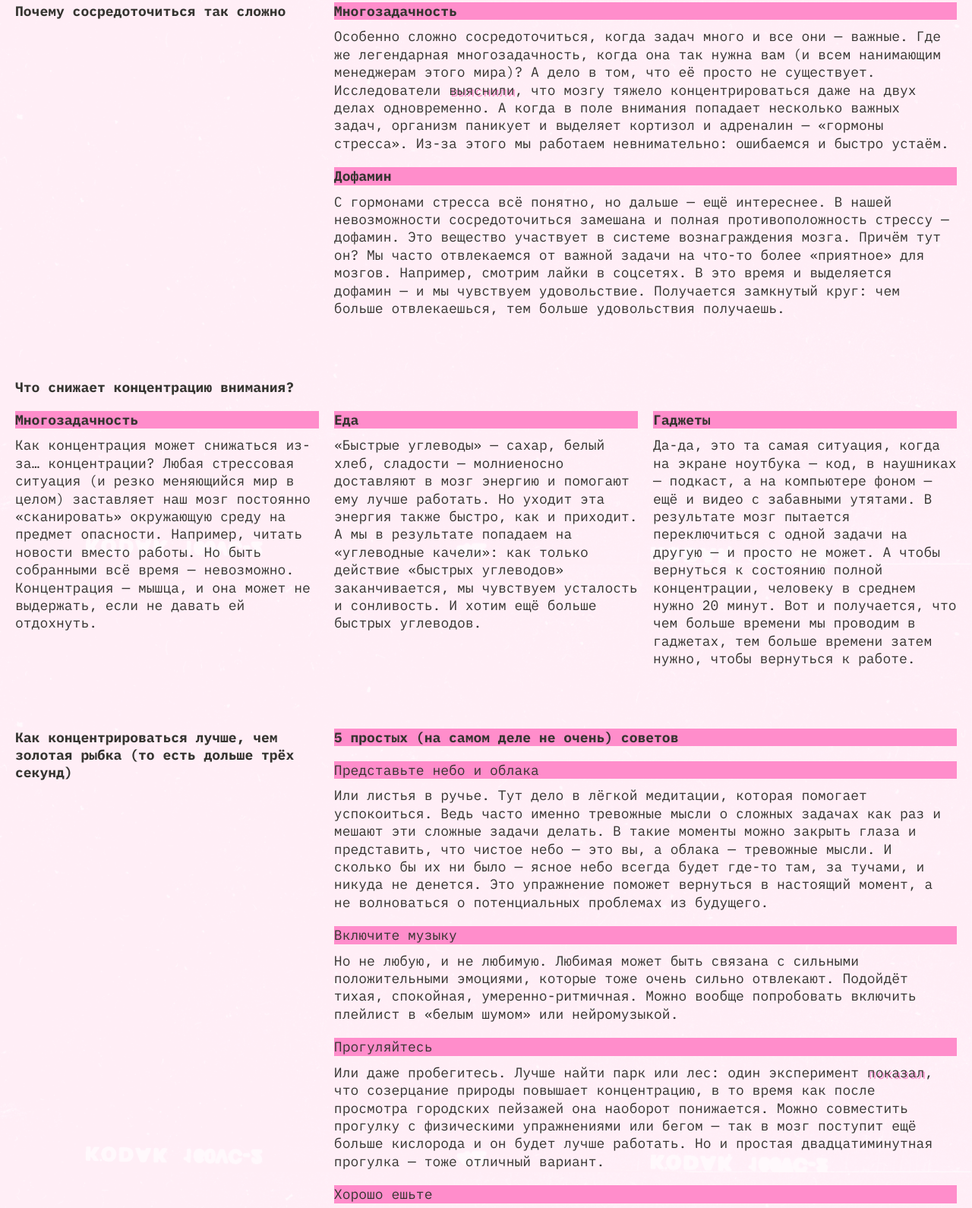
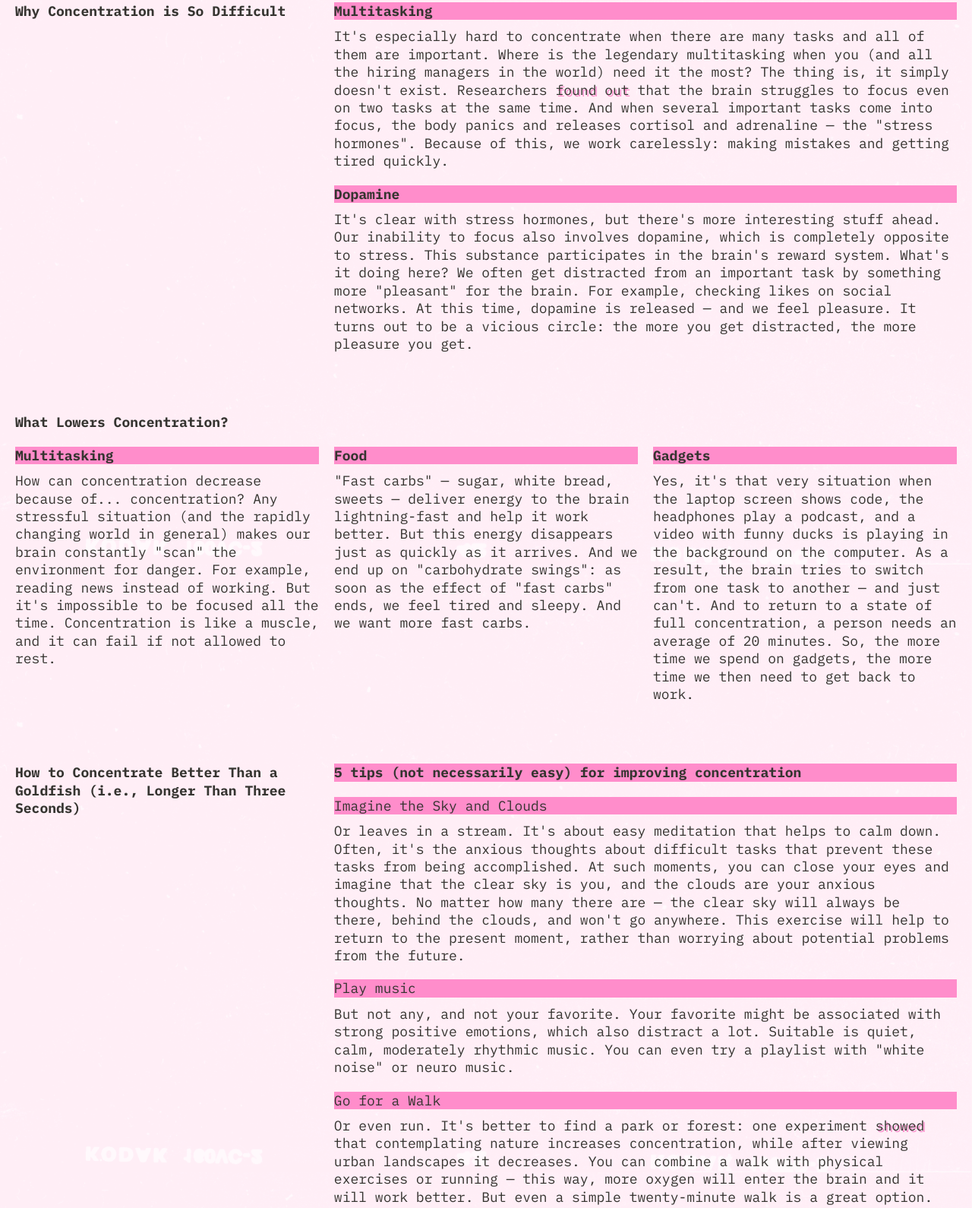
Before and after one commit to makarovaiuliia/slozhno-sosredotochitsya, a website: page index.html in a window 1280 px wide. Shown: the part 857-2447 px from the top of the page at 76% size. Drawn offline with Linux system fonts and the light colour scheme.

Commit message:
eng lang

```diff
--- a/index.html
+++ b/index.html
@@ -1,10 +1,10 @@
 <!doctype html>
-<html lang="ru">
+<html lang="en">
   <head>
     <meta charset="UTF-8" />
     <meta http-equiv="X-UA-Compatible" content="IE=edge" />
     <meta name="viewport" content="width=device-width, initial-scale=1.0" />
-    <title>Сложно сосредоточиться</title>
+    <title>Hard to focus</title>
     <link rel="icon" href="./images/favicon.ico" sizes="any" />
     <link rel="icon" href="./images/favicon.svg" type="image/svg+xml" />
     <link rel="apple-touch-icon" href="./images/mobile-icon.png" />
@@ -25,7 +25,7 @@
             <button
               class="header__theme-menu-button header__theme-menu-button_type_light"
             >
-              день
+              day
             </button>
           </li>
           <li class="header__theme-menu-item">
@@ -33,163 +33,165 @@
               class="header__theme-menu-button header__theme-menu-button_active header__theme-menu-button_type_auto"
               disabled
             >
-              авто
+              auto
             </button>
           </li>
           <li class="header__theme-menu-item">
             <button
               class="header__theme-menu-button header__theme-menu-button_type_dark"
             >
-              неон
+              neon
             </button>
           </li>
         </ul>
       </nav>
       <h1 class="main-title header__title">no focus</h1>
       <p class="header__text title-decor">
-        Что делать, когда не можешь делать ничего<br />Или почему нам так сложно
-        сконцентрироваться, особенно когда очень надо
+        What to do when you can't do anything<br />Or why it's so hard for us to
+        concentrate, especially when it's really needed
       </p>
     </header>
     <main>
       <section class="block block__reasons">
-        <h2 class="title title__reasons">Почему сосредоточиться так сложно</h2>
+        <h2 class="title title__reasons">Why Concentration is So Difficult</h2>
         <article class="article">
-          <h3 class="title-decor">Многозадачность</h3>
+          <h3 class="title-decor">Multitasking</h3>
           <p>
-            Особенно сложно сосредоточиться, когда задач много и все они —
-            важные. Где же легендарная многозадачность, когда она так нужна вам
-            (и всем нанимающим менеджерам этого мира)? А дело в том, что её
-            просто не существует. Исследователи
+            It's especially hard to concentrate when there are many tasks and
+            all of them are important. Where is the legendary multitasking when
+            you (and all the hiring managers in the world) need it the most? The
+            thing is, it simply doesn't exist. Researchers
             <a
               href="https://dana.org/article/multicosts-of-multitasking/"
               class="link"
-              >выяснили</a
-            >, что мозгу тяжело концентрироваться даже на двух делах
-            одновременно. А когда в поле внимания попадает несколько важных
-            задач, организм паникует и выделяет кортизол и адреналин — «гормоны
-            стресса». Из-за этого мы работаем невнимательно: ошибаемся и быстро
-            устаём.
+              >found out</a
+            >
+            that the brain struggles to focus even on two tasks at the same
+            time. And when several important tasks come into focus, the body
+            panics and releases cortisol and adrenaline — the "stress hormones".
+            Because of this, we work carelessly: making mistakes and getting
+            tired quickly.
           </p>
         </article>
         <article class="article">
-          <h3 class="title-decor">Дофамин</h3>
+          <h3 class="title-decor">Dopamine</h3>
           <p>
-            С гормонами стресса всё понятно, но дальше — ещё интереснее. В нашей
-            невозможности сосредоточиться замешана и полная противоположность
-            стрессу — дофамин. Это вещество участвует в системе вознаграждения
-            мозга. Причём тут он? Мы часто отвлекаемся от важной задачи на
-            что-то более «приятное» для мозгов. Например, смотрим лайки в
-            соцсетях. В это время и выделяется дофамин — и мы чувствуем
-            удовольствие. Получается замкнутый круг: чем больше отвлекаешься,
-            тем больше удовольствия получаешь.
+            It's clear with stress hormones, but there's more interesting stuff
+            ahead. Our inability to focus also involves dopamine, which is
+            completely opposite to stress. This substance participates in the
+            brain's reward system. What's it doing here? We often get distracted
+            from an important task by something more "pleasant" for the brain.
+            For example, checking likes on social networks. At this time,
+            dopamine is released — and we feel pleasure. It turns out to be a
+            vicious circle: the more you get distracted, the more pleasure you
+            get.
           </p>
         </article>
       </section>
       <section class="block block__cause">
-        <h2 class="title title__cause">Что снижает концентрацию внимания?</h2>
+        <h2 class="title title__cause">What Lowers Concentration?</h2>
         <article class="article">
-          <h3 class="title-decor">Многозадачность</h3>
+          <h3 class="title-decor">Multitasking</h3>
           <p>
-            Как концентрация может снижаться из-за… концентрации? Любая
-            стрессовая ситуация (и резко меняющийся мир в целом) заставляет наш
-            мозг постоянно «сканировать» окружающую среду на предмет опасности.
-            Например, читать новости вместо работы. Но быть собранными всё время
-            — невозможно. Концентрация — мышца, и она может не выдержать, если
-            не давать ей отдохнуть.
+            How can concentration decrease because of... concentration? Any
+            stressful situation (and the rapidly changing world in general)
+            makes our brain constantly "scan" the environment for danger. For
+            example, reading news instead of working. But it's impossible to be
+            focused all the time. Concentration is like a muscle, and it can
+            fail if not allowed to rest.
           </p>
         </article>
         <article class="article">
-          <h3 class="title-decor">Еда</h3>
+          <h3 class="title-decor">Food</h3>
           <p>
-            «Быстрые углеводы» — сахар, белый хлеб, сладости — молниеносно
-            доставляют в мозг энергию и помогают ему лучше работать. Но уходит
-            эта энергия также быстро, как и приходит. А мы в результате попадаем
-            на «углеводные качели»: как только действие «быстрых углеводов»
-            заканчивается, мы чувствуем усталость и сонливость. И хотим ещё
-            больше быстрых углеводов.
+            "Fast carbs" — sugar, white bread, sweets — deliver energy to the
+            brain lightning-fast and help it work better. But this energy
+            disappears just as quickly as it arrives. And we end up on
+            "carbohydrate swings": as soon as the effect of "fast carbs" ends,
+            we feel tired and sleepy. And we want more fast carbs.
           </p>
         </article>
         <article class="article">
-          <h3 class="title-decor">Гаджеты</h3>
+          <h3 class="title-decor">Gadgets</h3>
           <p>
-            Да-да, это та самая ситуация, когда на экране ноутбука — код, в
-            наушниках — подкаст, а на компьютере фоном — ещё и видео с забавными
-            утятами. В результате мозг пытается переключиться с одной задачи на
-            другую — и просто не может. А чтобы вернуться к состоянию полной
-            концентрации, человеку в среднем нужно 20 минут. Вот и получается,
-            что чем больше времени мы проводим в гаджетах, тем больше времени
-            затем нужно, чтобы вернуться к работе.
+            Yes, it's that very situation when the laptop screen shows code, the
+            headphones play a podcast, and a video with funny ducks is playing
+            in the background on the computer. As a result, the brain tries to
+            switch from one task to another — and just can't. And to return to a
+            state of full concentration, a person needs an average of 20
+            minutes. So, the more time we spend on gadgets, the more time we
+            then need to get back to work.
           </p>
         </article>
       </section>
       <section class="block block__advice">
         <h2 class="title title_advice">
-          Как концентрироваться лучше, чем золотая рыбка (то есть дольше трёх
-          секунд)
+          How to Concentrate Better Than a Goldfish (i.e., Longer Than Three
+          Seconds)
         </h2>
         <article class="advice__article">
           <h3 class="title-decor">
-            5 простых (на самом деле не очень) советов
+            5 tips (not necessarily easy) for improving concentration
           </h3>
           <ul class="advice__list">
             <li class="article">
               <h4 class="title-decor article-subtitle">
-                Представьте небо и облака
+                Imagine the Sky and Clouds
               </h4>
               <p>
-                Или листья в ручье. Тут дело в лёгкой медитации, которая
-                помогает успокоиться. Ведь часто именно тревожные мысли о
-                сложных задачах как раз и мешают эти сложные задачи делать. В
-                такие моменты можно закрыть глаза и представить, что чистое небо
-                — это вы, а облака — тревожные мысли. И сколько бы их ни было —
-                ясное небо всегда будет где-то там, за тучами, и никуда не
-                денется. Это упражнение поможет вернуться в настоящий момент, а
-                не волноваться о потенциальных проблемах из будущего.
+                Or leaves in a stream. It's about easy meditation that helps to
+                calm down. Often, it's the anxious thoughts about difficult
+                tasks that prevent these tasks from being accomplished. At such
+                moments, you can close your eyes and imagine that the clear sky
+                is you, and the clouds are your anxious thoughts. No matter how
+                many there are — the clear sky will always be there, behind the
+                clouds, and won't go anywhere. This exercise will help to return
+                to the present moment, rather than worrying about potential
+                problems from the future.
               </p>
             </li>
             <li class="article">
-              <h4 class="title-decor article-subtitle">Включите музыку</h4>
+              <h4 class="title-decor article-subtitle">Play music</h4>
               <p>
-                Но не любую, и не любимую. Любимая может быть связана с сильными
-                положительными эмоциями, которые тоже очень сильно отвлекают.
-                Подойдёт тихая, спокойная, умеренно-ритмичная. Можно вообще
-                попробовать включить плейлист в «белым шумом» или нейромузыкой.
+                But not any, and not your favorite. Your favorite might be
+                associated with strong positive emotions, which also distract a
+                lot. Suitable is quiet, calm, moderately rhythmic music. You can
+                even try a playlist with "white noise" or neuro music.
               </p>
             </li>
             <li class="article">
-              <h4 class="title-decor article-subtitle">Прогуляйтесь</h4>
+              <h4 class="title-decor article-subtitle">Go for a Walk</h4>
               <p>
-                Или даже пробегитесь. Лучше найти парк или лес: один эксперимент
+                Or even run. It's better to find a park or forest: one
+                experiment
                 <a
                   href="https://www.sciencedirect.com/science/article/abs/pii/S0272494415000328"
                   class="link"
-                  >показал</a
-                >, что созерцание природы повышает концентрацию, в то время как
-                после просмотра городских пейзажей она наоборот понижается.
-                Можно совместить прогулку с физическими упражнениями или бегом —
-                так в мозг поступит ещё больше кислорода и он будет лучше
-                работать. Но и простая двадцатиминутная прогулка — тоже отличный
-                вариант.
+                  >showed</a
+                >
+                that contemplating nature increases concentration, while after
+                viewing urban landscapes it decreases. You can combine a walk
+                with physical exercises or running — this way, more oxygen will
+                enter the brain and it will work better. But even a simple
+                twenty-minute walk is a great option.
               </p>
             </li>
             <li class="article">
-              <h4 class="title-decor article-subtitle">Хорошо ешьте</h4>
+              <h4 class="title-decor article-subtitle">Eat Well</h4>
               <p>
-                Мы — не ваша бабушка, но это правда важно. Выбирайте продукты,
-                которые препятствуют резким скачкам сахара в крови. Например, с
-                высоким содержанием клетчатки: овощи, ягоды, бобовые (нут,
-                чечевица, фасоль), коричневый рис, хлеб из цельнозерновой
-                пшеницы.
+                We're not your grandmother, but it's really important. Choose
+                foods that prevent sharp spikes in blood sugar. For example,
+                those high in fiber: vegetables, berries, legumes (chickpeas,
+                lentils, beans), brown rice, whole grain wheat bread.
               </p>
             </li>
             <li class="article">
-              <h4 class="title-decor article-subtitle">Читайте</h4>
+              <h4 class="title-decor article-subtitle">Read</h4>
               <p>
-                Настоящие бумажные книги. Это правда помогает с концентрацией:
-                чтобы прочитать пост в соцсети, достаточно нескольких минут или
-                даже секунд. А вот интересная книга способна затянуть и на
-                несколько часов и круто тренирует направленное внимание.
+                Real paper books. It truly helps with concentration: to read a
+                post on social networks, you need a few minutes or even seconds.
+                But an interesting book can engage you for several hours and
+                greatly trains directed attention.
               </p>
             </li>
           </ul>
```
